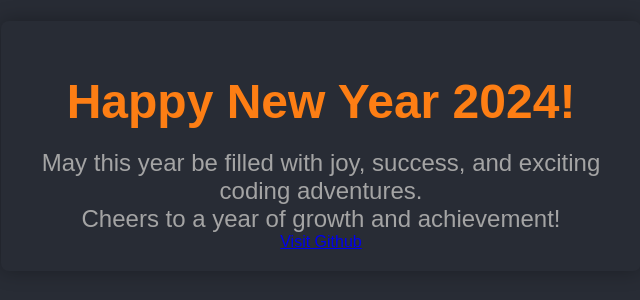
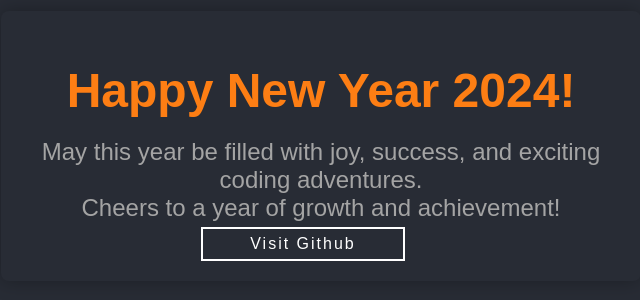
Before and after one commit to debangshucode/HAPPY-NEW-YEAR, a plain HTML site: page index.html in a window 1280 px wide. Shown: the part 254-554 px from the top of the page, without its empty margins (319-959 px from the left). Drawn offline with nearby package versions, Linux system fonts and the light colour scheme.

Commit message:
Update styles.css
add git link

```diff
--- a/styles.css
+++ b/styles.css
@@ -29,3 +29,44 @@ p {
     margin: 0;
     color: #a4a4a4;
 }
+.wrapper a {
+    display: block;
+    left: 30%;
+    width: 200px;
+    height: 30px;
+    line-height: 30px;
+    font-size: 16px;
+    margin-top: 5px;
+    font-family: 'Poppins',sans-serif;
+    text-decoration: none;
+    color: #fff;
+    border: 2px solid #fff;
+    letter-spacing: 2px;
+    text-align: center;
+    position: relative;
+    transition: all .35s;
+  }
+
+  .wrapper a  span{
+    position: relative;
+    z-index: 2;
+  }
+
+  .wrapper a:after{
+    position: absolute;
+    content: "";
+    top: 0;
+    left: 0;
+    width: 0;
+    height: 100%;
+    background: #fd7e14;
+    transition: all .35s;
+  }
+
+  .wrapper a:hover{
+    color: #fff;
+  }
+
+  .wrapper a:hover:after{
+    width: 100%;
+  }
```
